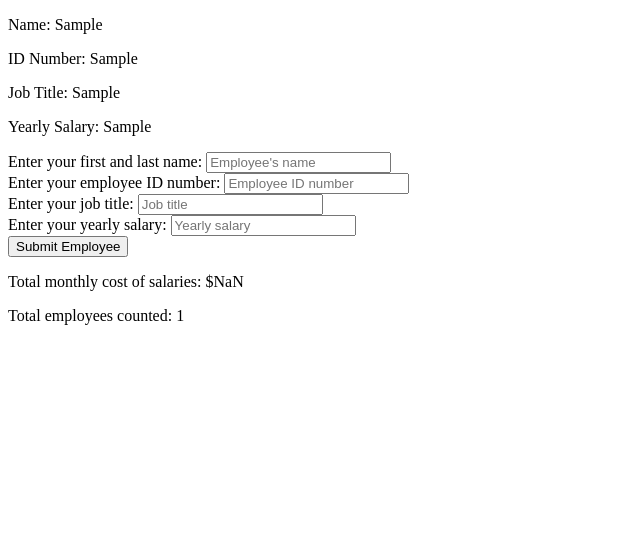
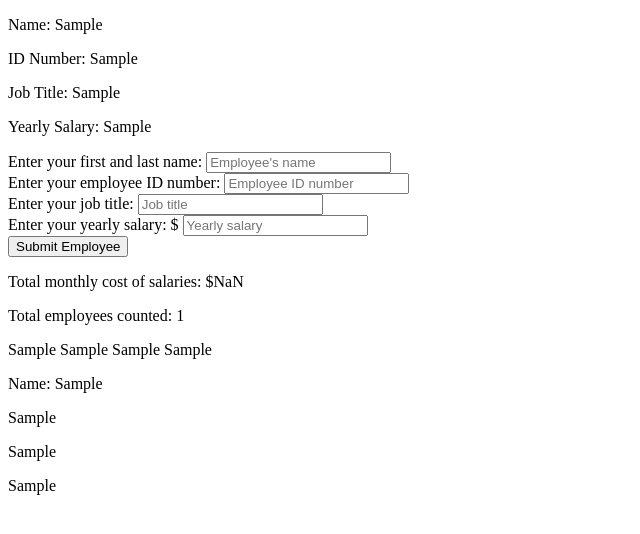
Before and after one commit to himynameisjeremy/Weekend_Assignment_1, a plain HTML site: page index.html in a window 1280 px wide. Both pictures are taken after typing "Sample", "Sample", "Sample", "Sample" into the empty fields and a click on the input "Submit Employee". Shown: the whole page, without its empty margins (0-640 px from the left). Drawn offline with Linux system fonts and the light colour scheme.

Commit message:
saving data

```diff
--- a/deathstar.js
+++ b/deathstar.js
@@ -1,7 +1,9 @@
+var hk47 = {};
+
 $(document).ready(function(){
   $('#darthRevan').on('submit', function(event){
     event.preventDefault();
-    var hk47 = {};
+
     $.each($('#darthRevan').serializeArray(), function(i,field){
       hk47[field.name] = field.value;
     });
@@ -26,6 +28,14 @@ function monlthlyCreditsSpent(){
     var employeeCount = i + 1;
     $('.ebonHawk').text("Total monthly cost of salaries: $" + monthlyCreds);
     $('.c3PO').text("Total employees counted: " + employeeCount);
+    //This is where I append the data
+    $('.rakataPrime').append('<div></div>');
+    var carnorJax = $('.rakataPrime').children().last();
+    carnorJax.append('<p>' + hk47.empName + ' ' + hk47.empIDnum + ' ' + hk47.jobTitle + ' ' + hk47.yearlySal);
+    carnorJax.append('<p>Name: ' + hk47.empName + '</p>');
+    carnorJax.append('<p>' + hk47.empIDnum + '</p>');
+    carnorJax.append('<p>' + hk47.jobTitle + '</p>');
+    carnorJax.append('<p>' + hk47.yearlySal + '</p>');
   }
   console.log(kirKanosArray);
   console.log(monthlyCreds);
--- a/index.html
+++ b/index.html
@@ -31,7 +31,7 @@
         <label for ="jobTitle">Enter your job title:</label>
         <input type="text" id="jobTitle" name="jobTitle" placeholder="Job title"/>
         <br />
-        <label for="yearlySal">Enter your yearly salary:</label>
+        <label for="yearlySal">Enter your yearly salary:  $</label>
         <input type="text" id="yearlySal" name="yearlySal" placeholder="Yearly salary"/>
         <br />
         <input type="submit" value="Submit Employee"/>
@@ -42,6 +42,9 @@
       <p class = "c3PO">
 
       </p>
+      <p class = "rakataPrime">
+
+      </p>
     </div>
   </body>
 </html>
```
